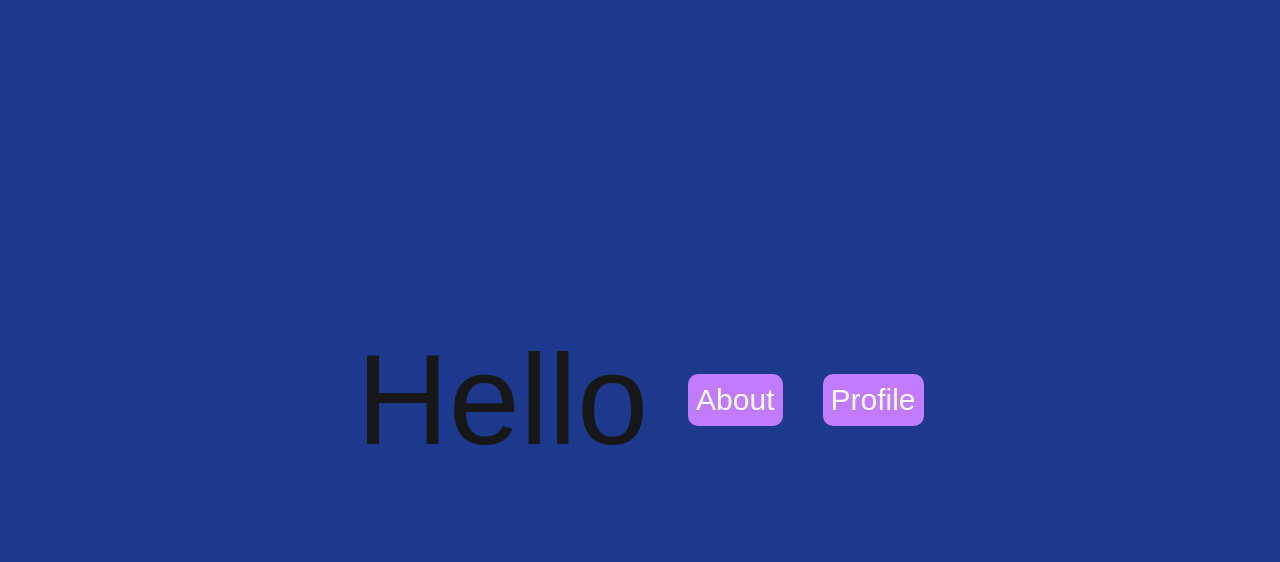
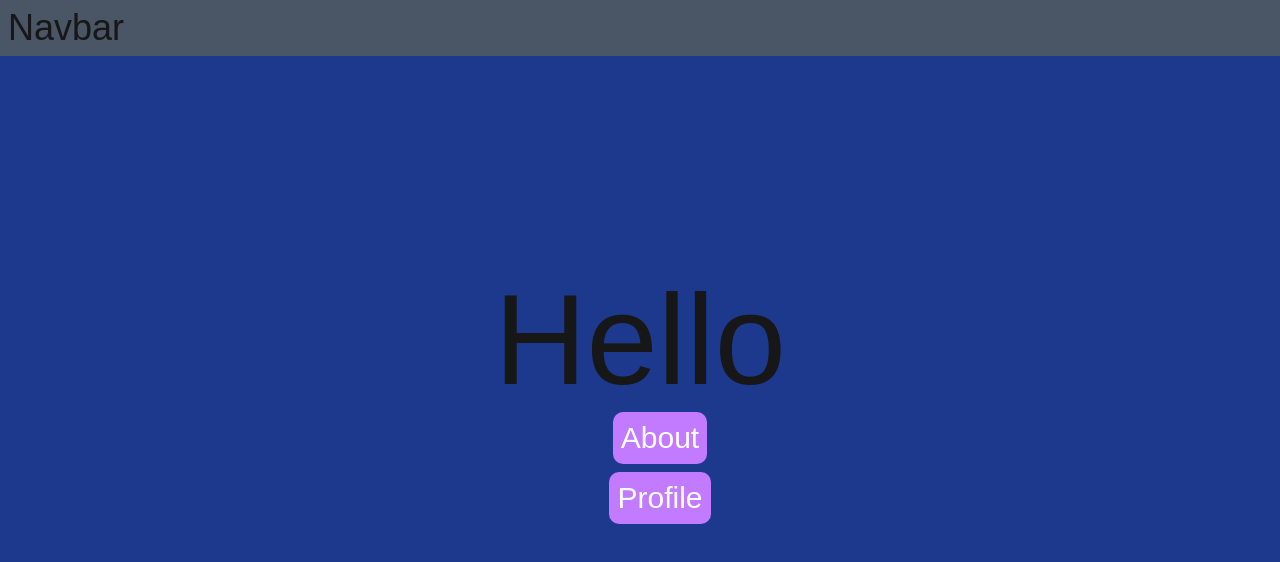
Before and after one commit to 17Swagat/Mulhite_LLM_Interface, a Next.js app: page / in a window 1280 px wide. Shown: the top 562 px of the page. Built offline with nearby package versions, Linux system fonts and the light colour scheme.

Commit message:
Added a simple navbar that is consistent through out the routes

```diff
--- a/src/app/layout.tsx
+++ b/src/app/layout.tsx
@@ -27,6 +27,9 @@ export default function RootLayout({
       <body
         className={`${geistSans.variable} ${geistMono.variable} antialiased`}
       >
+        <nav className="fixed bg-gray-600 w-full p-2 text-4xl">
+          Navbar
+        </nav>
         {children}
       </body>
     </html>
--- a/src/app/page.tsx
+++ b/src/app/page.tsx
@@ -2,7 +2,7 @@ import Link from "next/link";
 
 export default function Home() {
   return (
-    <div className="h-screen w-screen flex items-center justify-center bg-blue-900 text-9xl">
+    <div className="h-screen w-screen flex flex-col gap-2 items-center justify-center bg-blue-900 text-9xl">
       Hello
       <Link href="/about" className="text-white bg-purple-400 p-2 rounded-[10px] ml-10 text-3xl">
         About
```
